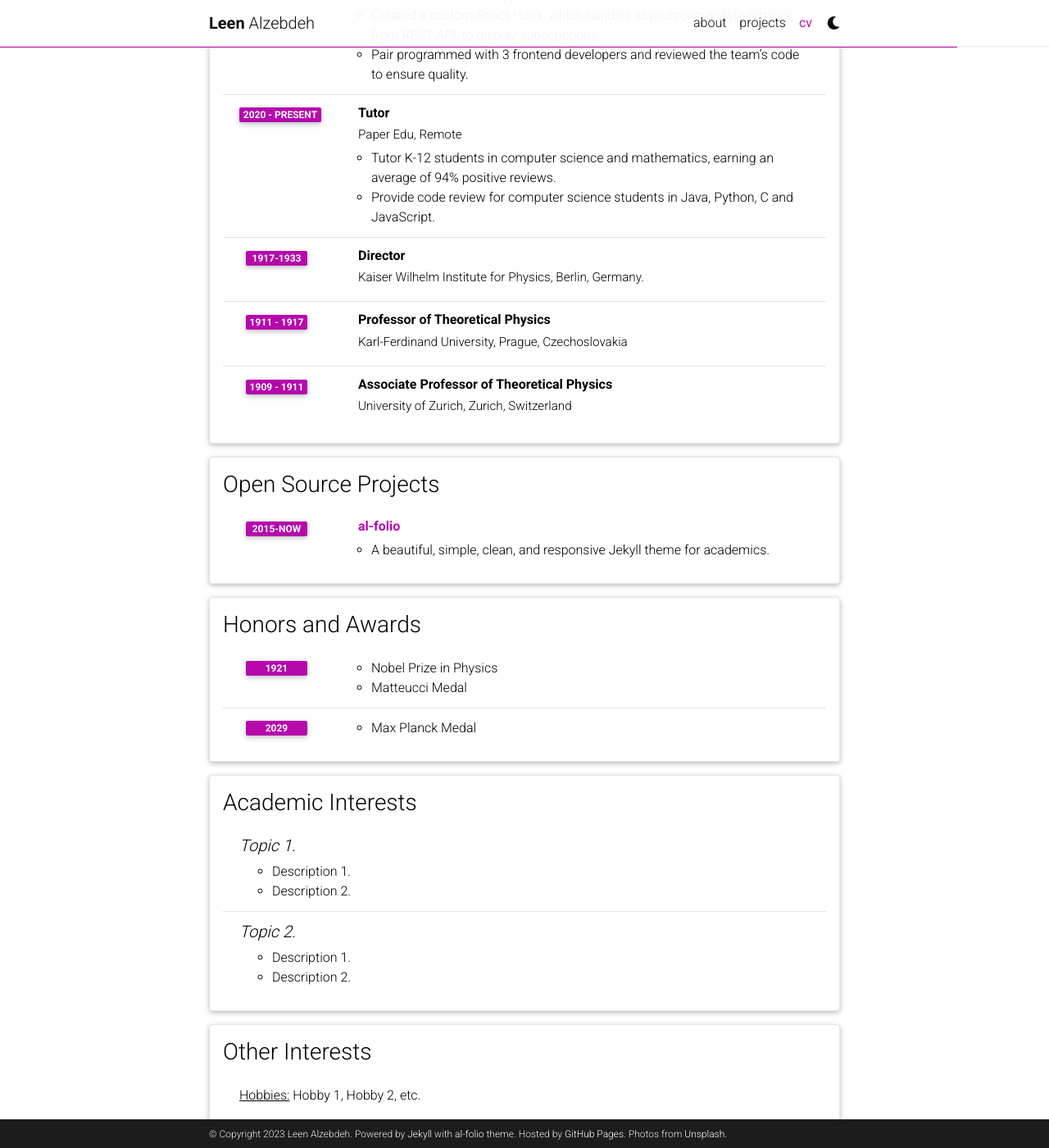
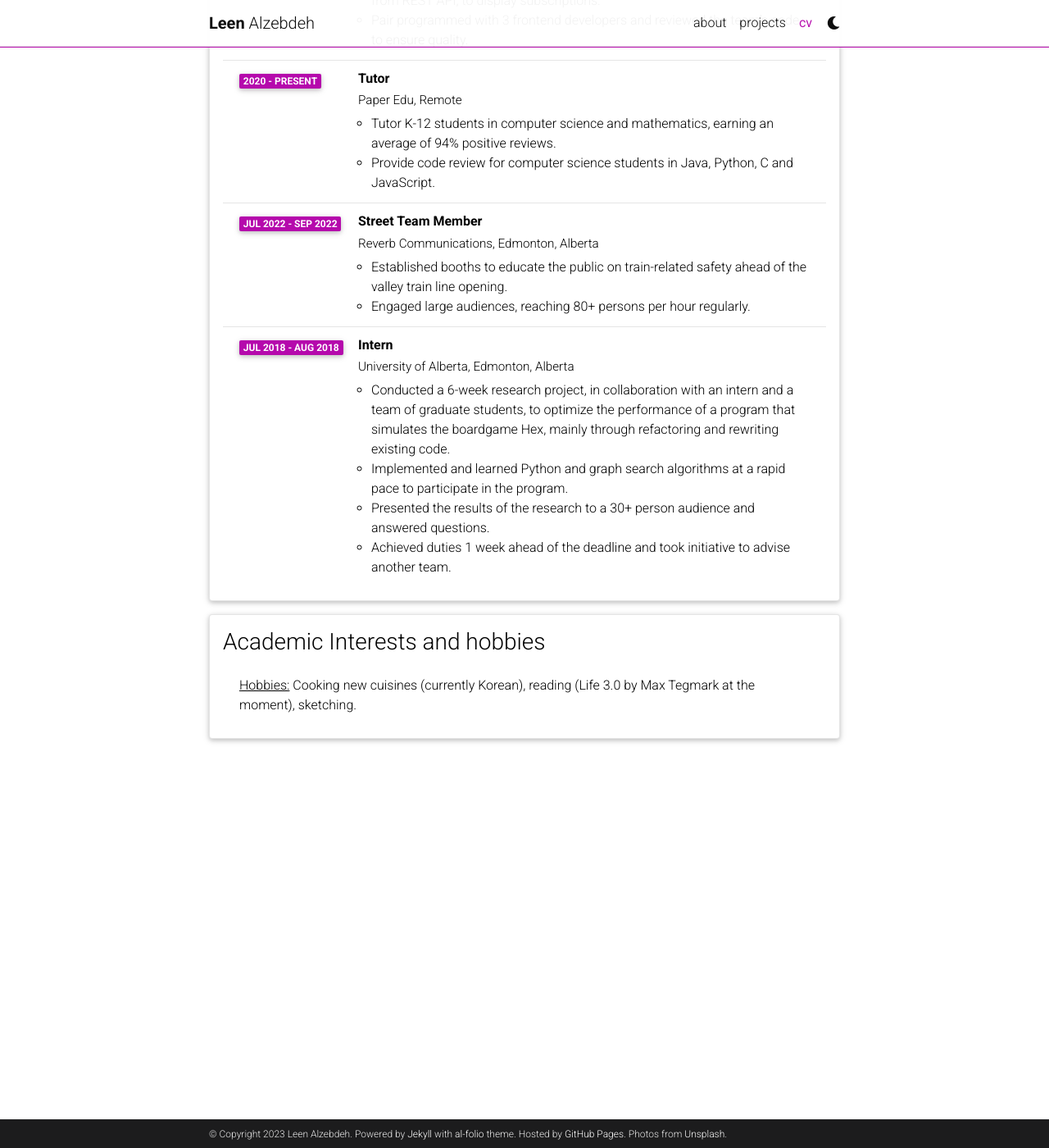
Before and after one commit to LeenZebdeh/LeenZebdeh.github.io, a Jekyll site: the page built from _pages/cv.md, in a window 1280 px wide and 1400 px high, scrolled down 903 px. Shown: the whole window at 82% size. Built offline with Jekyll 4.4.1, drawn with Linux system fonts in a browser that asks for light colours; comment, search, counter and statistics services are not loaded; a style sheet for code colours, icons or effects is not loaded; some of the changed text lies outside the part shown.

Commit message:
edit resume

```diff
--- a/_data/cv.yml
+++ b/_data/cv.yml
@@ -13,20 +13,16 @@
   contents:
     - title: Bachelor of Science, Specialization in Computing Science
       institution: University of Alberta, Edmonton, Alberta
-      year: 2019-2024
-      description:
-        - Description 1.
-        - Description 2.
-        - title: Description 3.
-          contents:
-            - Sub-description 1.
-            - Sub-description 2.
+      year: 2020-2024
+    - title: Bachelor of Science, Specialization in Physics
+      institution: University of Alberta, Edmonton, Alberta
+      year: 2020-2012
 
 - title: Experience
   type: time_table
   contents:
     - title: Frontend Developer
-      institution: Zero RampUp
+      institution: Zero RampUp, Edmonton, Alberta
       year: Sep 2022 - Dec 2022
       description:
         - Worked in a team of 7 and maintained, developed, and designed a subscription-based website using JavaScript (ReactJS with ES6).
@@ -40,50 +36,23 @@
         - Tutor K-12 students in computer science and mathematics, earning an average of 94% positive reviews.
         - Provide code review for computer science students in Java, Python, C and JavaScript.
 
-    - title: Director
-      institution: Kaiser Wilhelm Institute for Physics, Berlin, Germany.
-      year: 1917-1933
+    - title: Street Team Member
+      institution: Reverb Communications, Edmonton, Alberta
+      year: Jul 2022 - Sep 2022
+      description:
+        - Established booths to educate the public on train-related safety ahead of the valley train line opening.
+        - Engaged large audiences, reaching 80+ persons per hour regularly.
 
-    - title: Professor of Theoretical Physics
-      institution: Karl-Ferdinand University, Prague, Czechoslovakia
-      year: 1911 - 1917
+    - title: Intern
+      institution: University of Alberta, Edmonton, Alberta
+      year: Jul 2018 - Aug 2018
       description:
+        - Conducted a 6-week research project, in collaboration with an intern and a team of graduate students, to optimize the performance of a program that simulates the boardgame Hex, mainly through refactoring and rewriting existing code.
+        - Implemented and learned Python and graph search algorithms at a rapid pace to participate in the program.
+        - Presented the results of the research to a 30+ person audience and answered questions.
+        - Achieved duties 1 week ahead of the deadline and took initiative to advise another team.
 
-    - title: Associate Professor of Theoretical Physics
-      institution: University of Zurich, Zurich, Switzerland
-      year: 1909 - 1911
-
-- title: Open Source Projects
-  type: time_table
-  contents:
-    - title: <a href="https://github.com/alshedivat/al-folio">al-folio</a>
-      year: 2015-now
-      description: A beautiful, simple, clean, and responsive Jekyll theme for academics.
-
-- title: Honors and Awards
-  type: time_table
-  contents:
-    - year: 1921
-      items:
-        - Nobel Prize in Physics
-        - Matteucci Medal
-    - year: 2029
-      items:
-        - Max Planck Medal
-
-- title: Academic Interests
-  type: nested_list
-  contents:
-    - title: Topic 1.
-      items:
-        - Description 1.
-        - Description 2.
-    - title: Topic 2.
-      items:
-        - Description 1.
-        - Description 2.
-
-- title: Other Interests
+- title: Academic Interests and hobbies
   type: list
   contents:
-    - <u>Hobbies:</u> Hobby 1, Hobby 2, etc.
+    - <u>Hobbies:</u> Cooking new cuisines (currently Korean), reading (Life 3.0 by Max Tegmark at the moment), sketching.
```
